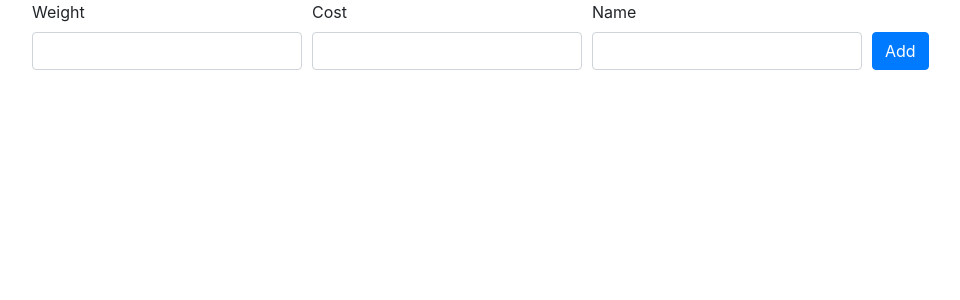
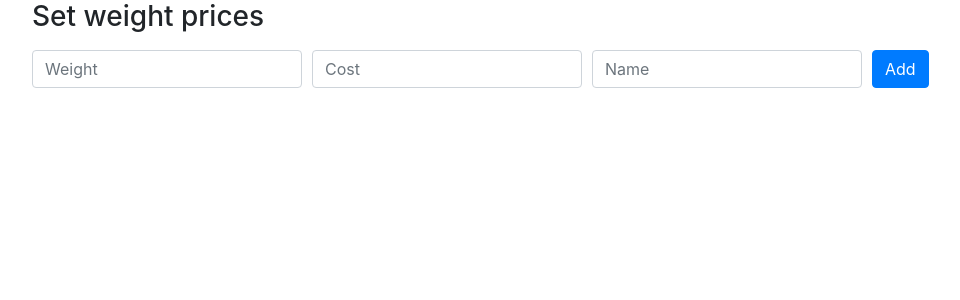
Before and after one commit to webdeveloperninja/NgWeightInput, an Angular app: page / in a window 1280 px wide. Shown: the top 300 px of the page, without its empty margins (53-1013 px from the left). Built offline with nearby package versions, Linux system fonts and the light colour scheme.

Commit message:
created weight grid

```diff
--- a/src/app/ng-weight-input/ng-weight-input.component.html
+++ b/src/app/ng-weight-input/ng-weight-input.component.html
@@ -1,18 +1,17 @@
+<h3>Set weight prices</h3>
 <form [formGroup]="orderForm">
-  <div formArrayName="items" *ngFor="let item of orderForm.get('items').controls; let i = index; let last = last;">
-    <div [formGroupName]="i">
+  <div formArrayName="items"
+    *ngFor="let item of orderForm.get('items').controls; let i = index; let last = last;">
+    <div [formGroupName]="i" [ngClass]="{'saved-item': !last}" class="mt-3">
       <div class="form-row d-flex align-items-end">
         <div class="col">
-          <label for="weight">Weight</label>
-          <input formControlName="weight" class="form-control">
+          <input placeholder="Weight" formControlName="weight" class="form-control">
         </div>
         <div class="col">
-          <label for="cost">Cost</label>
-          <input formControlName="cost" class="form-control">
+          <input placeholder="Cost" formControlName="cost" class="form-control">
         </div>
         <div class="col">
-          <label for="name">Name</label>
-          <input formControlName="name" class="form-control">
+          <input placeholder="Name" formControlName="name" class="form-control">
         </div>
         <div class="col">
           <button *ngIf="!last" (click)="removeSkew(i)" class="btn btn-danger">Remove</button>
--- a/src/app/ng-weight-input/ng-weight-input.component.scss
+++ b/src/app/ng-weight-input/ng-weight-input.component.scss
@@ -0,0 +1,14 @@
+$hover-input-border-color: #808080;
+
+.saved-item {
+  input {
+    &:not(:focus) {
+      border: 1px solid transparent;
+    }
+
+    &:hover {
+      border: 1px dashed $hover-input-border-color;
+      cursor: pointer;
+    }
+  }
+}
```
